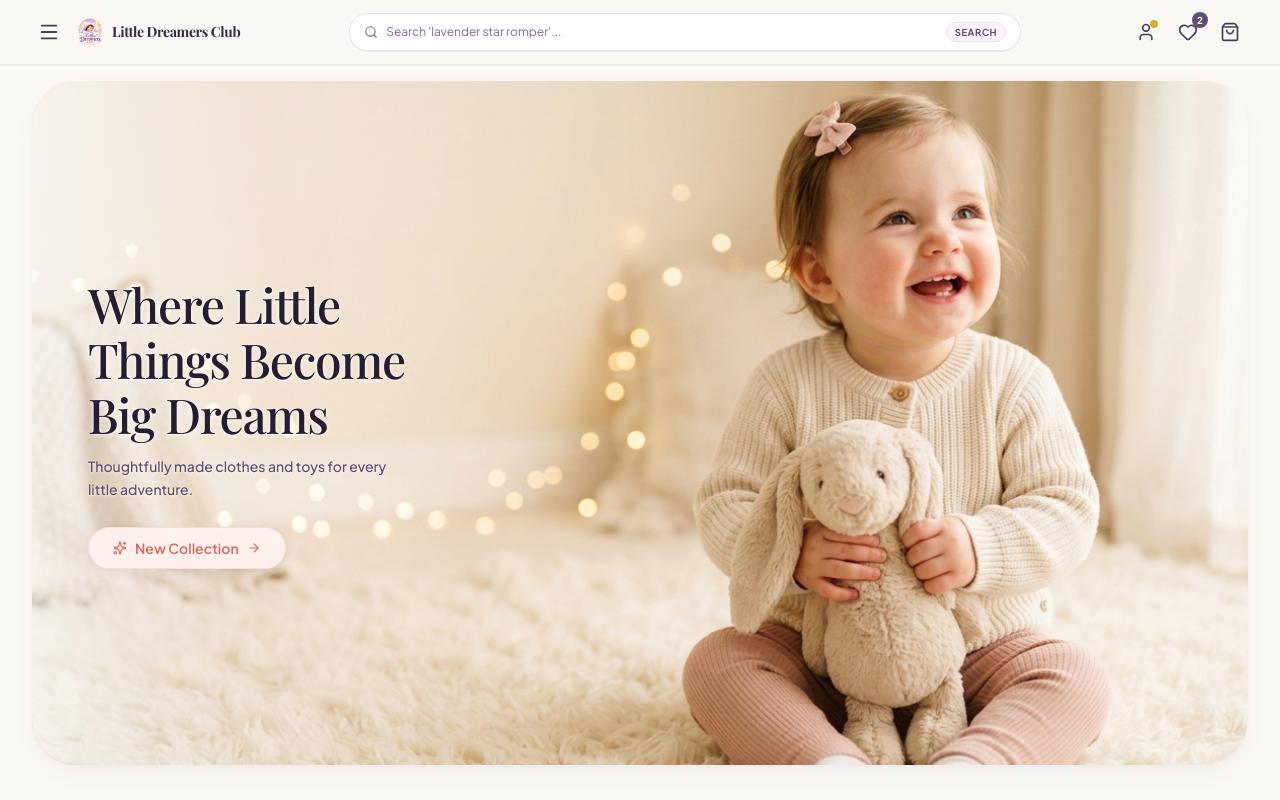
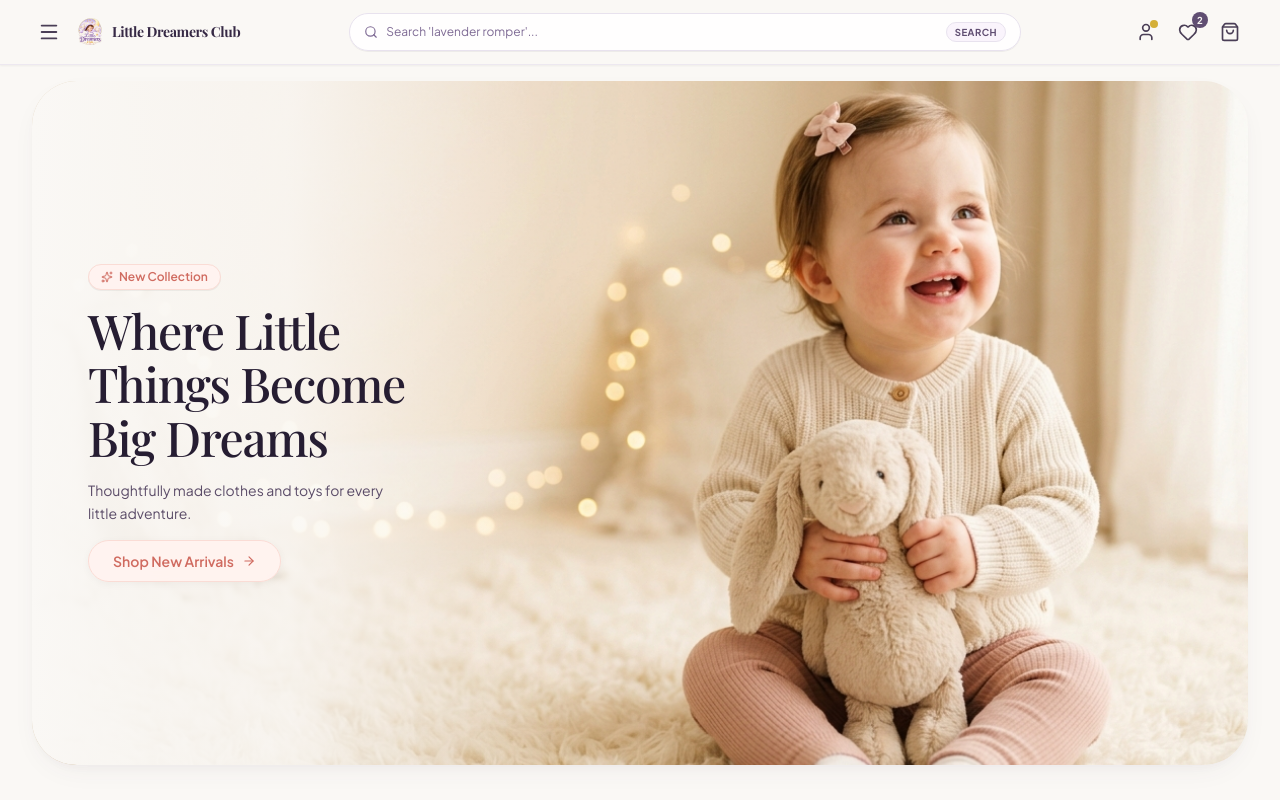
Before and after one commit to NIKITNEUPANE/little-dreamers-club, a Next.js app: page / in a window 1280 px wide. Shown: the top 800 px of the page. Built offline with nearby package versions, Linux system fonts and the light colour scheme; no server answers; the database is empty; a web font is replaced by a local one.

Commit message:
feat: fix search text centering and align hero text spacing and white gradient to reference

```diff
--- a/components/home/HeroSection.tsx
+++ b/components/home/HeroSection.tsx
@@ -73,14 +73,24 @@ export const HeroSection: React.FC<HeroSectionProps> = ({ content }) => {
               sizes="100vw"
               className="object-cover object-[94%_center] sm:object-[center_center]"
             />
-            {/* Soft, delicate white gradient wash strictly behind text area without touching baby */}
-            <div className="absolute inset-0 bg-gradient-to-r from-white/75 via-white/25 to-transparent w-[44%] sm:w-[38%] pointer-events-none" />
+            {/* Clean soft white gradient wash behind text area fading before baby */}
+            <div className="absolute inset-0 bg-gradient-to-r from-[#FAF8F5] via-[#FAF8F5]/85 to-transparent w-[52%] sm:w-[42%] pointer-events-none" />
           </div>
 
-          {/* Left Content Column (Strictly constrained so text never touches baby) */}
-          <div className="relative z-10 w-full p-5 sm:p-10 lg:p-14 max-w-[210px] sm:max-w-md lg:max-w-lg space-y-2 sm:space-y-3.5">
-            {/* Main Headline with subtle drop shadow for crisp clarity */}
-            <h1 className="font-editorial text-2xl sm:text-4xl lg:text-5xl font-medium text-[#261D32] tracking-tight leading-[1.14] drop-shadow-[0_1px_2px_rgba(255,255,255,0.95)]">
+          {/* Left Content Column (Exact spacing matching reference image) */}
+          <div className="relative z-10 w-full p-5 sm:p-10 lg:p-14 max-w-[215px] sm:max-w-md lg:max-w-lg flex flex-col justify-center">
+            {/* Top Pill Badge */}
+            <div className="mb-2.5 sm:mb-3.5">
+              <div className="inline-flex items-center gap-1.5 px-3 py-1 rounded-full bg-[#FFF3F0] border border-[#FADCD5] shadow-2xs">
+                <Sparkles className="w-3 h-3 text-[#D06B60]" />
+                <span className="text-[0.68rem] sm:text-xs font-semibold text-[#D06B60]">
+                  New Collection
+                </span>
+              </div>
+            </div>
+
+            {/* Main Headline */}
+            <h1 className="font-editorial text-2xl sm:text-4xl lg:text-5xl font-medium text-[#261D32] tracking-tight leading-[1.12] mb-2.5 sm:mb-3.5">
               {data.headline.split('\n').map((line, idx) => (
                 <span key={idx} className="block">
                   {line}
@@ -88,19 +98,18 @@ export const HeroSection: React.FC<HeroSectionProps> = ({ content }) => {
               ))}
             </h1>
 
-            {/* Subheadline with subtle drop shadow matching reference */}
-            <p className="text-[0.72rem] sm:text-sm text-[#5B4C68] leading-relaxed font-medium max-w-[185px] sm:max-w-xs drop-shadow-[0_1px_1.5px_rgba(255,255,255,0.9)]">
+            {/* Subheadline matching reference wording and line wrap */}
+            <p className="text-[0.72rem] sm:text-sm text-[#5B4C68] leading-relaxed font-normal max-w-[185px] sm:max-w-xs mb-3.5 sm:mb-4">
               {data.subheadline}
             </p>
 
-            {/* Frosted Glass New Collection Action Button with Shadow */}
-            <div className="pt-1.5 sm:pt-3">
+            {/* CTA Button */}
+            <div>
               <Link
                 href={data.primary_cta_link}
-                className="inline-flex items-center gap-1.5 sm:gap-2 px-3.5 py-1.5 sm:px-6 sm:py-2.5 rounded-full bg-[#FFF3F0]/95 hover:bg-[#FFEBE5] backdrop-blur-md border border-[#FADCD5] hover:border-[#F6C7BC] text-[#D06B60] text-[0.72rem] sm:text-sm font-semibold shadow-[0_3px_12px_rgba(0,0,0,0.06)] hover:shadow-[0_4px_16px_rgba(0,0,0,0.1)] transition-all hover:scale-[1.03] group"
+                className="inline-flex items-center gap-1.5 sm:gap-2 px-3.5 py-1.5 sm:px-6 sm:py-2.5 rounded-full bg-[#FFF3F0]/95 hover:bg-[#FFEBE5] backdrop-blur-md border border-[#FADCD5] hover:border-[#F6C7BC] text-[#D06B60] text-[0.72rem] sm:text-sm font-semibold shadow-[0_2px_8px_rgba(0,0,0,0.04)] hover:shadow-[0_4px_14px_rgba(0,0,0,0.08)] transition-all hover:scale-[1.03] group"
               >
-                <Sparkles className="w-3 h-3 sm:w-3.5 sm:h-3.5 text-[#D06B60] group-hover:rotate-12 transition-transform" />
-                <span>New Collection</span>
+                <span>Shop New Arrivals</span>
                 <ArrowRight className="w-3 h-3 sm:w-3.5 sm:h-3.5 text-[#D06B60] group-hover:translate-x-0.5 transition-transform" />
               </Link>
             </div>
--- a/components/layout/Header.tsx
+++ b/components/layout/Header.tsx
@@ -14,13 +14,12 @@ import { useAuth } from '../../lib/store/useAuthStore';
 import { useMobileMenu } from '../../lib/store/useMobileMenuStore';
 
 const SEARCH_EXAMPLES = [
-  "Search 'organic modal pajamas'...",
-  "Search 'cashmere moon blanket'...",
-  "Search 'lavender star romper'...",
-  "Search 'wooden dream castle'...",
-  "Search 'heirloom plush bunny'...",
-  "Search 'curated baby gift set'...",
-  "Search 'nursery essentials'...",
+  "Search 'organic pajamas'...",
+  "Search 'cashmere blanket'...",
+  "Search 'lavender romper'...",
+  "Search 'dream castle'...",
+  "Search 'plush bunny'...",
+  "Search 'curated gift set'...",
 ];
 
 export const Header: React.FC = () => {
@@ -114,21 +113,21 @@ export const Header: React.FC = () => {
             <button
               type="button"
               onClick={() => setIsSearchOpen(true)}
-              className="w-full h-8 sm:h-9.5 px-2.5 sm:px-3.5 rounded-full bg-white/90 hover:bg-white border border-[#E8E2EE] hover:border-[#BEB2D4] shadow-2xs hover:shadow-xs flex items-center justify-between transition-all group text-left cursor-pointer"
+              className="w-full h-8.5 sm:h-9.5 px-2.5 sm:px-3.5 rounded-full bg-white/90 hover:bg-white border border-[#E8E2EE] hover:border-[#BEB2D4] shadow-2xs hover:shadow-xs flex items-center justify-between transition-all group text-left cursor-pointer"
               aria-label="Search catalog"
             >
-              <div className="flex items-center gap-1.5 sm:gap-2 overflow-hidden flex-1">
-                <Search className="w-3 h-3 sm:w-3.5 sm:h-3.5 text-[#7E6A94] group-hover:text-[#604E72] shrink-0" />
+              <div className="flex items-center gap-2 overflow-hidden flex-1">
+                <Search className="w-3.5 h-3.5 text-[#7E6A94] group-hover:text-[#604E72] shrink-0" />
 
-                {/* Cross-fading placeholder carousel */}
-                <div className="relative h-4 sm:h-5 overflow-hidden flex-1">
+                {/* Cross-fading placeholder carousel with exact vertical centering */}
+                <div className="relative h-5 flex items-center overflow-hidden flex-1">
                   {SEARCH_EXAMPLES.map((example, idx) => (
                     <span
                       key={example}
-                      className={`absolute inset-0 text-[0.7rem] sm:text-xs text-[#7E6A94] font-normal transition-all duration-700 ease-in-out flex items-center line-clamp-1 select-none ${
+                      className={`absolute inset-0 flex items-center text-[0.72rem] sm:text-xs text-[#7E6A94] font-normal transition-all duration-500 ease-out truncate select-none ${
                         idx === placeholderIndex
                           ? 'opacity-100 transform translate-y-0'
-                          : 'opacity-0 transform -translate-y-2.5 pointer-events-none'
+                          : 'opacity-0 transform -translate-y-2 pointer-events-none'
                       }`}
                     >
                       {example}
```
